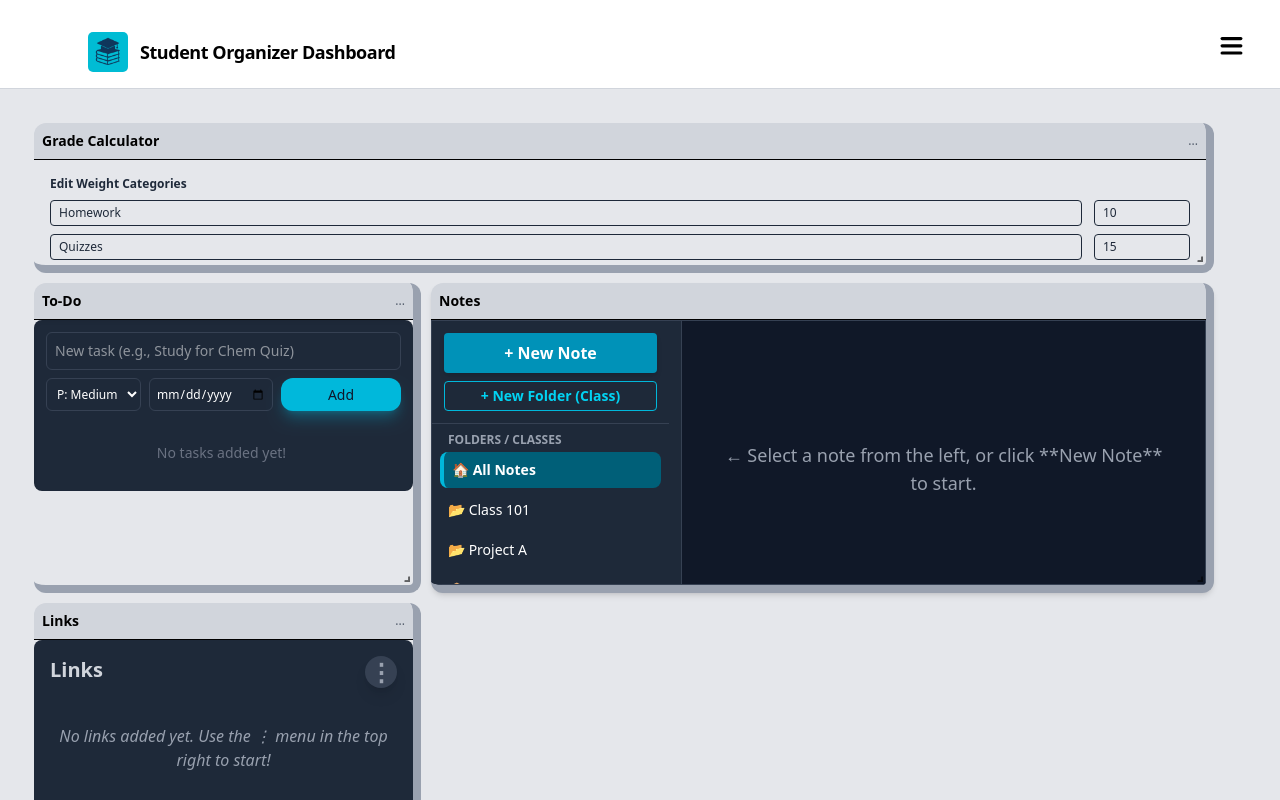
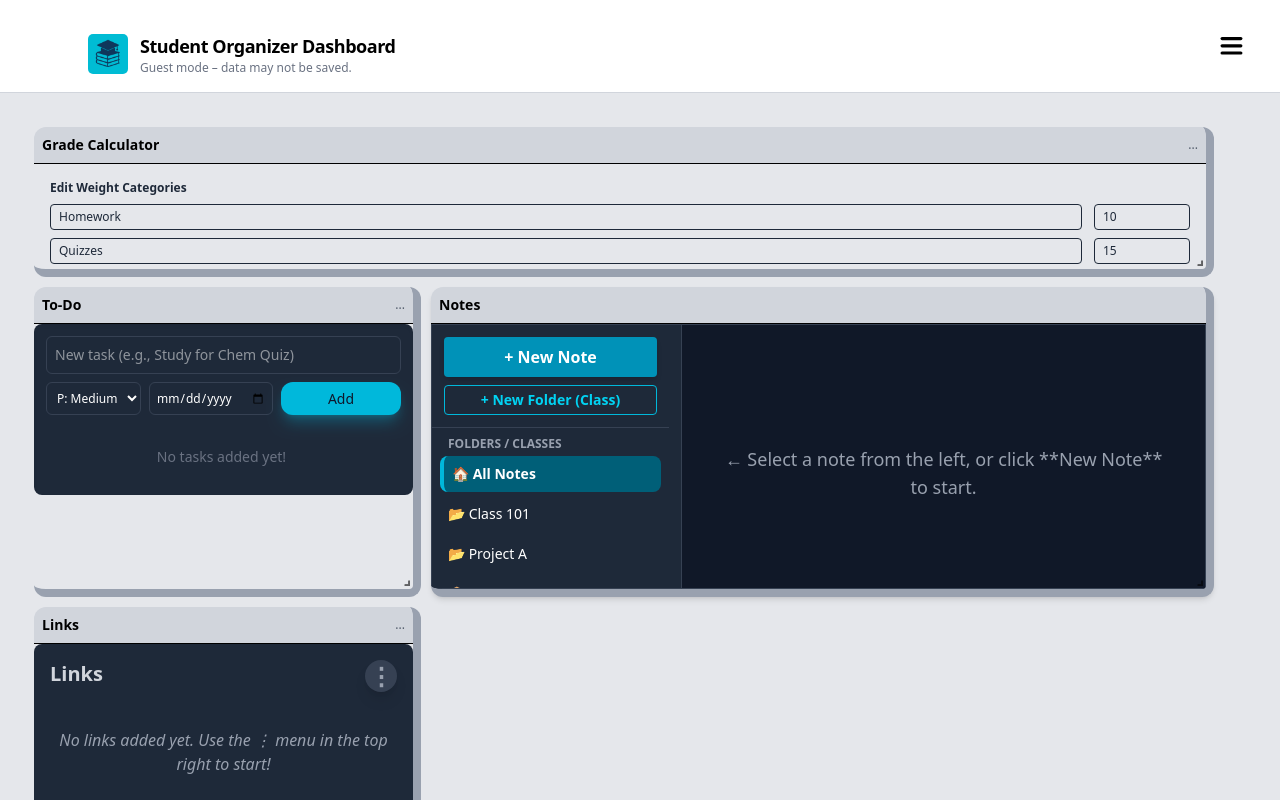
Before and after one commit to TKpen/-SE-WebDev, a React (Vite) app: page /dashboard in a window 1280 px wide. Shown: the top 800 px of the page. Built offline with nearby package versions, Linux system fonts and the light colour scheme.

Commit message:
setting update

```diff
--- a/src/pages/Dashboard.jsx
+++ b/src/pages/Dashboard.jsx
@@ -1,18 +1,54 @@
-import React, {useState} from "react";
+// src/pages/Dashboard.jsx
+import React, { useEffect, useState } from "react";
 import { Link } from "react-router-dom";
+import { supabase } from "../lib/supabaseClient";
 import { AnimatePresence, motion } from "framer-motion";
 import "react-grid-layout/css/styles.css";
 import "react-resizable/css/styles.css";
 import Modules from "../components/Modules";
 import useDarkMode from "../hooks/useDarkMode";
-import logoLight from "../images/WebAppLogoLight.png"
-import logoDark from "../images/WebAppLogoDark.png"
+import logoLight from "../images/WebAppLogoLight.png";
+import logoDark from "../images/WebAppLogoDark.png";
 import SettingsMenu from "../components/SettingsMenu";
 import Gestures from "../components/TitleButton";
 
 export default function Dashboard() {
-    const [isDark, setIsDark] = useDarkMode()
-    const [settingsOpen, setSettingsOpen] = useState(false)
+  const [isDark, setIsDark] = useDarkMode();
+  const [settingsOpen, setSettingsOpen] = useState(false);
+
+  const [user, setUser] = useState(null);
+  const [loadingUser, setLoadingUser] = useState(true);
+
+  useEffect(() => {
+    async function loadUser() {
+      const {
+        data: { user },
+        error,
+      } = await supabase.auth.getUser();
+
+      if (error) {
+        console.error(error);
+      }
+
+      setUser(user);
+      setLoadingUser(false);
+    }
+
+    loadUser();
+  }, []);
+
+  const handleLogout = async () => {
+    await supabase.auth.signOut();
+    window.location.href = "/"; // back to Login page
+  };
+
+  if (loadingUser) {
+    return (
+      <div className="min-h-screen bg-gray-200 dark:bg-gray-900 text-black dark:text-white flex items-center justify-center">
+        <p className="text-sm text-gray-600 dark:text-gray-300">Loading...</p>
+      </div>
+    );
+  }
 
   return (
     <div className="min-h-screen bg-gray-200 dark:bg-gray-900 text-black dark:text-white">
@@ -25,9 +61,20 @@ export default function Dashboard() {
           >
             <Gestures />
           </Link>
-                    <h1 className="text-lg font-semibold tracking-tight">Student Organizer Dashboard</h1>
+          <div>
+            <h1 className="text-lg font-semibold tracking-tight">
+              Student Organizer Dashboard
+            </h1>
+            <p className="text-xs text-gray-500 dark:text-gray-400">
+              {user
+                ? <>Signed in as <strong>{user.email}</strong></>
+                : "Guest mode – data may not be saved."}
+            </p>
           </div>
-                <SettingsMenu />
+        </div>
+
+        {/* Settings menu now receives user + logout */}
+        <SettingsMenu user={user} onLogout={handleLogout} />
       </header>
 
       {/* Modules Grid */}
@@ -35,5 +82,5 @@ export default function Dashboard() {
         <Modules />
       </main>
     </div>
-    )
+  );
 }
```
Lines whose indentation alone changed are shown as unchanged.
